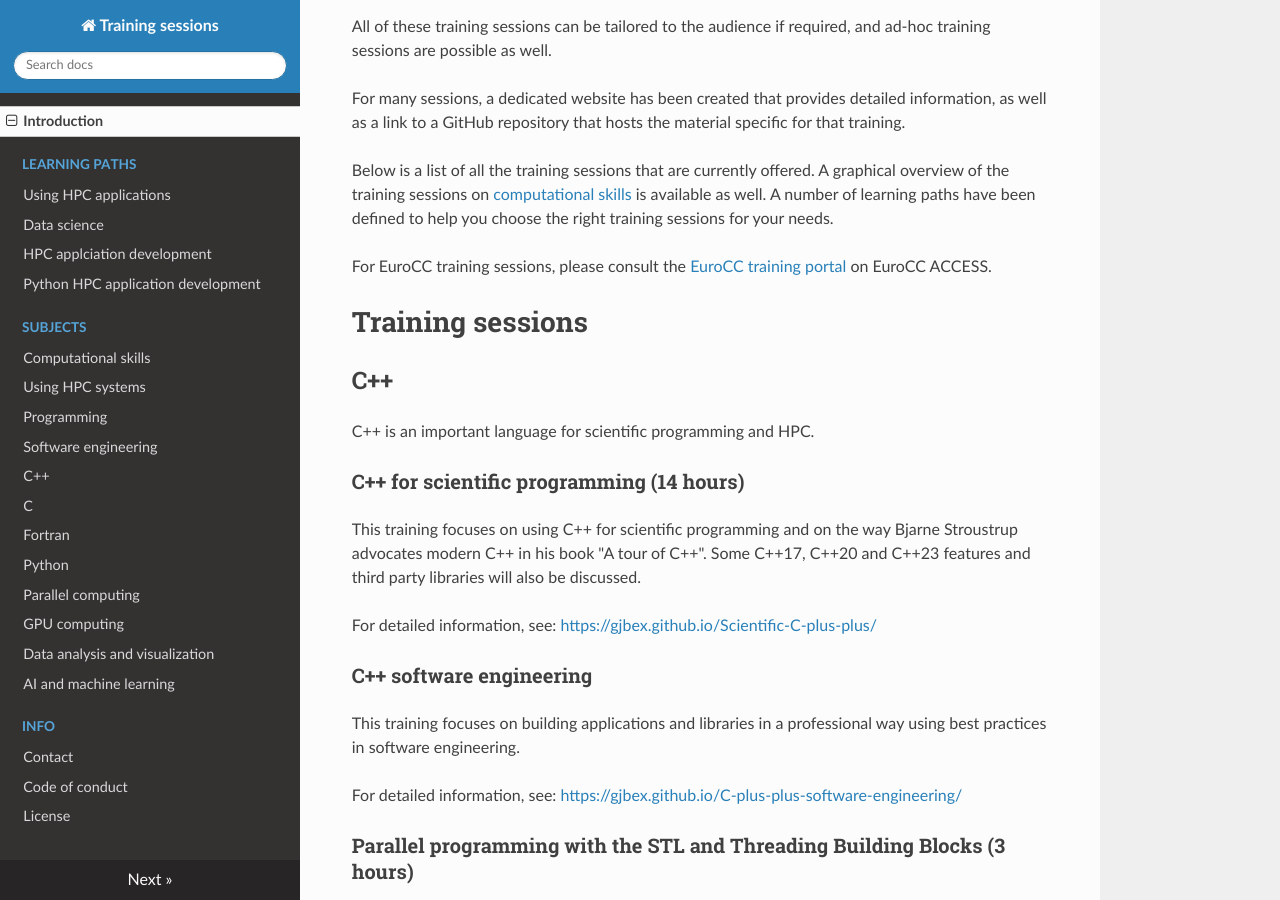
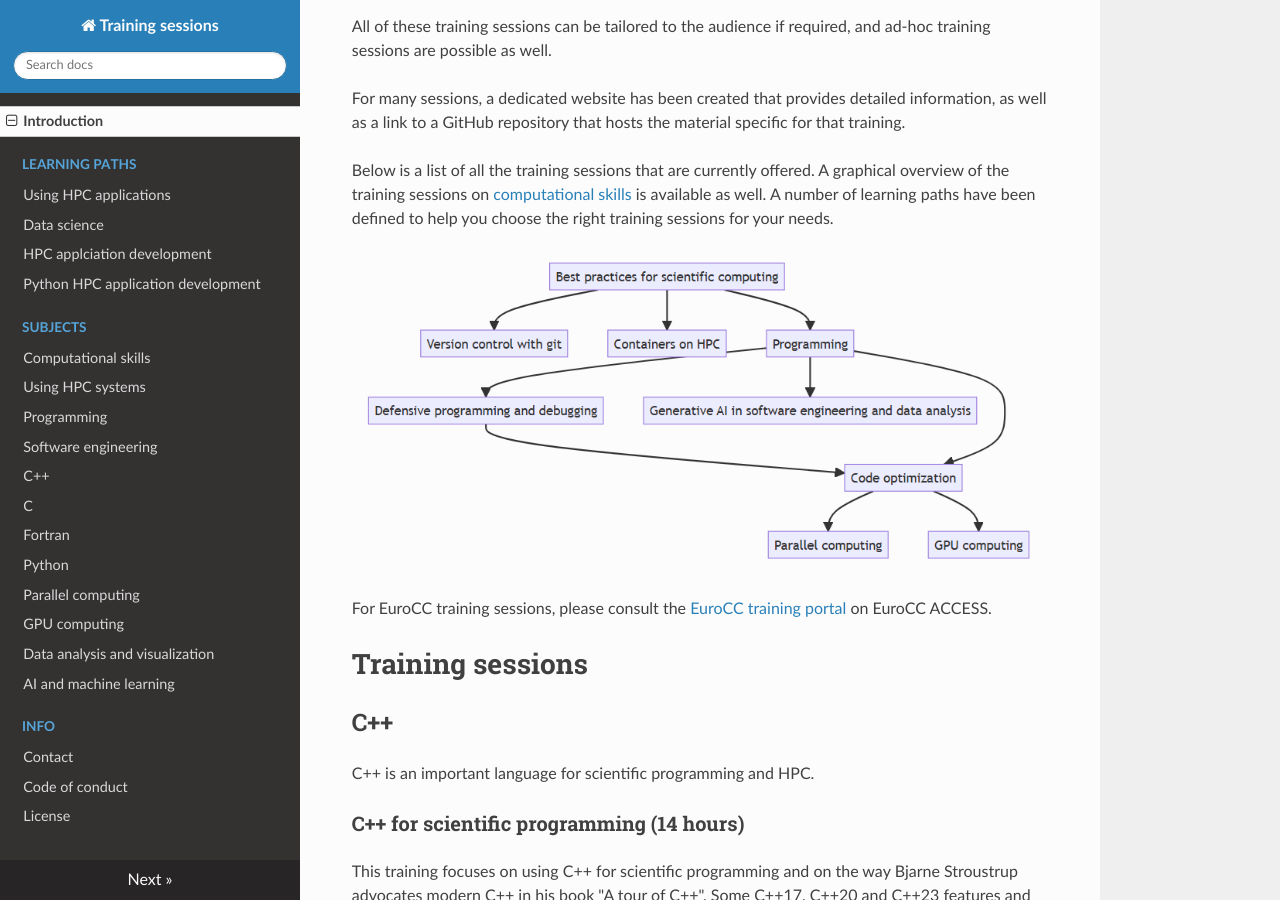
Before and after one commit to gjbex/Training-sessions, an MkDocs documentation site: the page built from docs/index.md, in a window 1280 px wide and 900 px high, scrolled down 313 px. Built offline with MkDocs 1.6.1, drawn with Linux system fonts in a browser that asks for light colours; nearby versions of some CDN libraries.

Commit message:
Add image to link to visual representation

```diff
--- a/docs/index.md
+++ b/docs/index.md
@@ -23,6 +23,8 @@ A graphical overview of the training sessions on [computational
 skills](computational_skills.md) is available as well.  A number of learning
 paths have been defined to help you choose the right training sessions for
 your needs.
+
+[![Tux, the Linux mascot](img/visual_representation.png) ](computational_skills.md)
 
 For EuroCC training sessions, please consult the [EuroCC training
 portal](https://hpc-portal.eu/training) on EuroCC ACCESS.
```
Also changed, not shown: docs/img/visual_representation.png (added).
